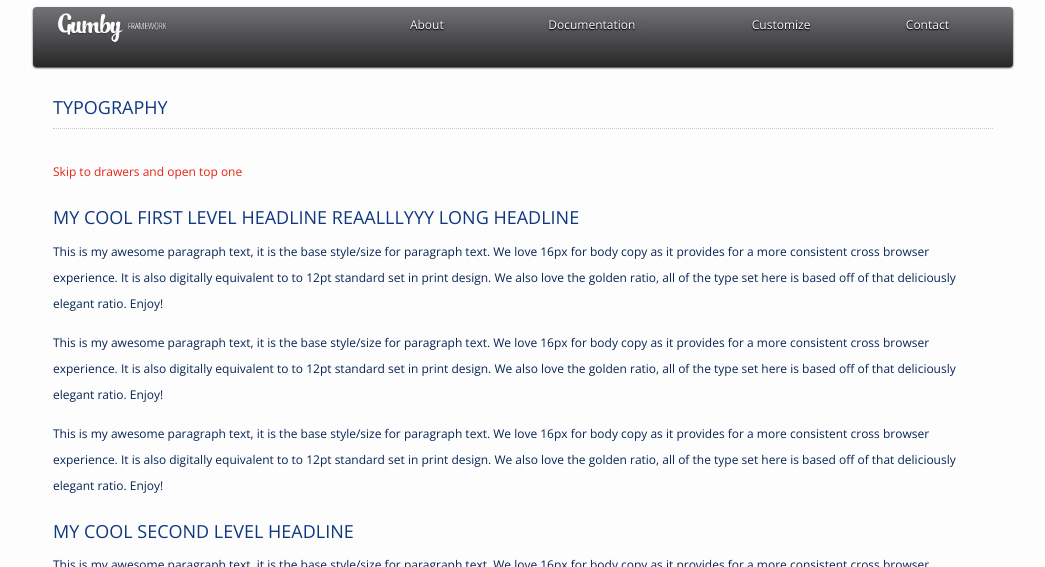
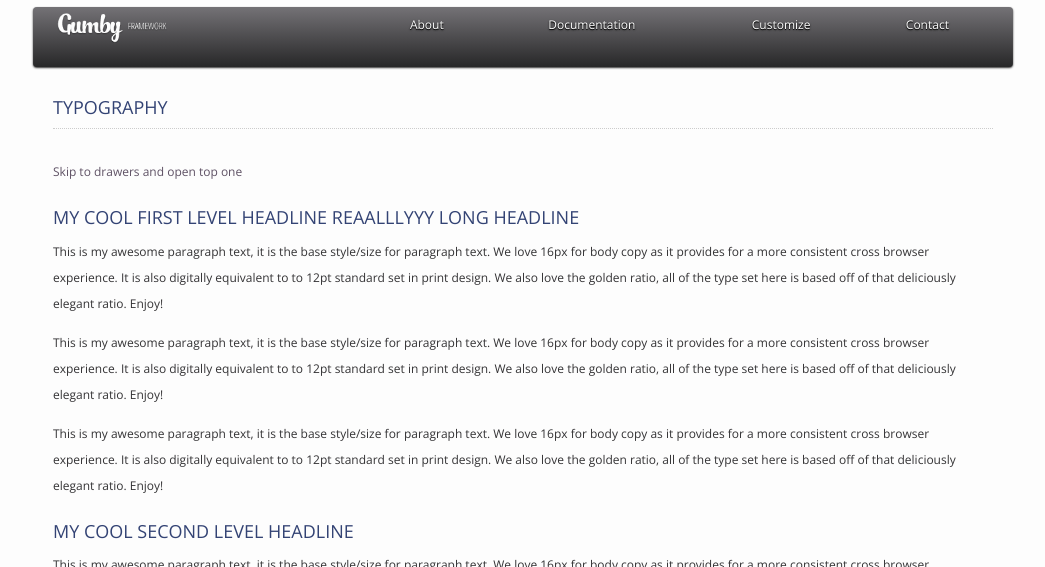
Before and after one commit to leahsands/maar_site-wp, a PHP site: page /ui.html in a window 1280 px wide. Shown: the part 233-800 px from the top of the page, without its empty margins (117-1162 px from the left). Run offline with PHP 8.4, Linux system fonts and the light colour scheme; some libraries are stand-ins or nearby versions.

Commit message:
Added shadow mix-ins.

```diff
--- a/sass/_custom.scss
+++ b/sass/_custom.scss
@@ -174,9 +174,7 @@ h1, h2, h3, h4 {
 		width: 100%;
 		height: 60px;
 		background-color: $white;
-		-webkit-box-shadow: 0 10px 10px rgba(50, 50, 50, 0.2);
-		 	 -moz-box-shadow: 0 10px 10px rgba(50, 50, 50, 0.2);
-						box-shadow: 0 10px 10px rgba(50, 50, 50, 0.2);
+		@include div-shadow(false, 0, 2px, 10px);
 		.logo-area-mobile {
 			margin: 0 auto;
 			width: 81px;
@@ -210,7 +208,7 @@ h1, h2, h3, h4 {
 
 /* ----------- Notification Alert ----------- */
 .notify {
-	background: $secondary-color;
+	background: $red;
 	p {
 		margin-bottom: 0;
 		color: $white;
--- a/sass/var/_settings.scss
+++ b/sass/var/_settings.scss
@@ -37,7 +37,7 @@ $font-weight-thin: 300;
 $header-font-weight: $font-weight-thin;
 $body-font-weight: $font-weight-regular;
 $type-font-weight: $font-weight-regular;
-$link-font-weight: $font-weight-regular;
+$link-font-weight: $font-weight-bold;
 $button-font-weight: $font-weight-semibold;
 $tabs-font-weight: $font-weight-semibold;
 
@@ -78,43 +78,40 @@ $grey-drk: darken($grey, 5%);
 $grey-drkr: darken($grey-drk, 5%);
 $white: #fdfdfd;
 
-$blu: #0f3781;
+$blu: #334374;
 $blu-drk: #072554;
-$blu-lgt: #397be5;
-$blu-lgtr: #69a2f4;
 
-$red: #e62514;
-$red-drk: #af1413;
+$prp: #5f5265;
+$prp-lgt: #7e5d5a;
+$prp-drk: #3d3249;
 
-$neu: #e5e4df;
-$neu-drk: #c6c5c1;
-$neu-lgt: #efefed;
+$red: #e82e0a;
 
 $primary-color: $blu;
-$secondary-color: $red;
-$default-color: #f2f2f2;
-$info-color: #4a4d50;
+$secondary-color: $prp;
+$default-color: $white;
+$info-color: $grey-drk;
 $danger-color: #ca3838;
-$warning-color: #f6b83f;
+$warning-color: #ffe497;
 $success-color: #58c026;
 
 $primary-hover-color: $blu-drk;
-$secondary-hover-color: $red-drk;
+$secondary-hover-color: $prp-drk;
 $default-hover-color: #ffffff;
-$info-hover-color: #868d92;
+$info-hover-color: $grey-drkr;
 $danger-hover-color: #f14f4f;
 $warning-hover-color: #fdd27f;
 $success-hover-color: #66d92f;
 
 $global-bg-color: $white;
 
-$horizontal-rule-color: #ccc !default;
+$horizontal-rule-color: $grey !default;
 
 // Typography Colors
 $header-font-color: $primary-color !default;
 $header-link-color: $primary-color !default;
 $header-link-hover-color: $primary-hover-color !default;
-$body-font-color: $blu-drk !default;
+$body-font-color: $grey-drk !default;
 $body-link-color: $secondary-color !default;
 $body-link-hover-color: $secondary-hover-color !default;
 
@@ -122,6 +119,20 @@ $body-link-hover-color: $secondary-hover-color !default;
 $button-radius: 4px !default;
 $metro-radius: 0 !default;
 $bigger-radius: 8px;
+
+//Shadows
+$box-shadow-color: rgba(0, 0, 0, 0.2);
+@mixin div-shadow($inset: false, $left: -10px, $top: 0, $blur: 10px) {
+	@if $inset {
+		-webkit-box-shadow: inset $left $top $blur $box-shadow-color;
+			 -moz-box-shadow: inset $left $top $blur $box-shadow-color;
+						box-shadow: inset $left $top $blur $box-shadow-color;
+	} @else {
+		-webkit-box-shadow: $left $top $blur $box-shadow-color;
+			 -moz-box-shadow: $left $top $blur $box-shadow-color;
+						box-shadow: $left $top $blur $box-shadow-color;
+	}
+};
 
 // Buttons
 // Font Sizing
@@ -154,6 +165,9 @@ $navbar-hover-color: $grey-drk;
 $navbar-link-color: $white;
 $nav-drawer-color: $grey-drk;
 $nav-drawer-hover-color: $grey-drkr;
+
+$poplinks-color: $grey-drk;
+$poplinks-hover-color: $grey-drkr;
 
 // Drawers & Modals
 $modal-overlay-color: rgba(0, 0, 0, 0.8);
```
Also changed, not shown: index.html (+12 -12 lines), sass/_sidebar.scss (+9 -15 lines), css/gumby.css.
